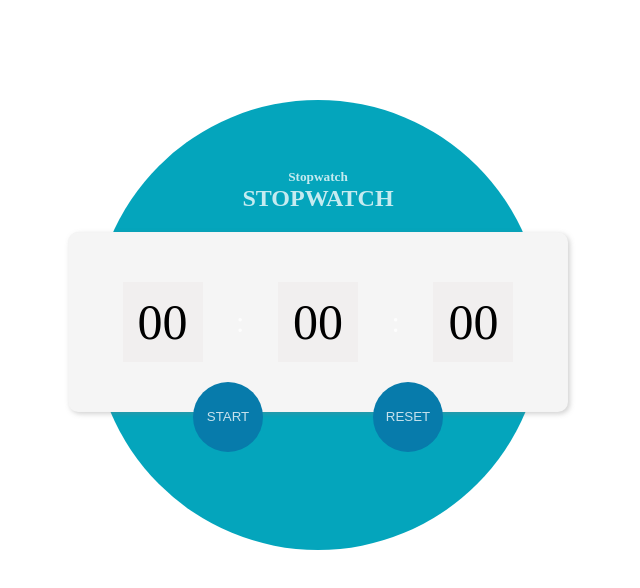
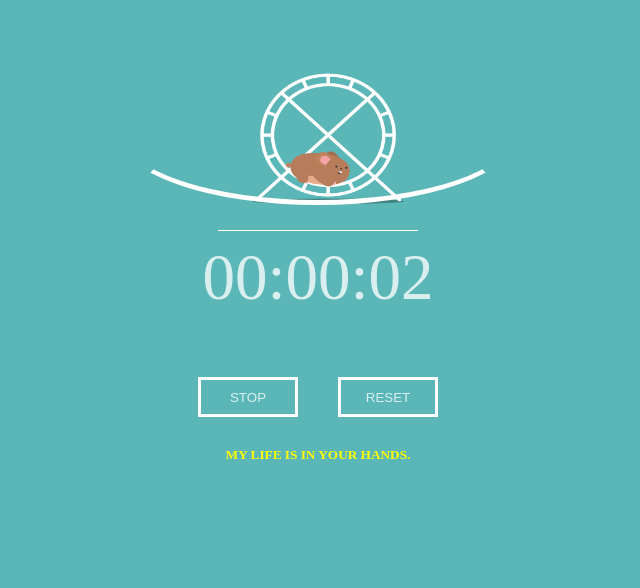
Before and after one commit to albaranlex/stopwatch, a website: page src/index.html in a window 1280 px wide. Both pictures are taken after a click on the button "START". Shown: the whole page, without its empty margins (322-962 px from the left). Drawn offline with nearby package versions, Linux system fonts and the light colour scheme; files that its build step writes are made by us from their sources.

Commit message:
added gif

```diff
--- a/src/index.html
+++ b/src/index.html
@@ -13,22 +13,22 @@
   </head>
   <body background="blue">
     <div class="main-container">
-      <h5>Stopwatch</h5>
-      <h2>STOPWATCH</h2>
-      <div class="clock">
-        <div class="hour-cont">00</div>
-        <div class="colon">:</div>
-        <div class="min-cont">00</div>
-        <div class="colon">:</div>
-        <div class="sec-cont">00</div>
+      <div class="hamster">
+        <img src="./images/hamster-still.jpg" alt="running hamster" class = "still" />
+        <img src="./images/hamster.gif" alt="running hamster" class = "motion"/>
       </div>
+      <div class="half-circle"></div>
+      <div class="line"></div>
+      <div class="clock">00:00:00</div>
       <div class="buttons">
-        <div class="stop">
-          <button>START</button>
+        <div>
+          <button id="startStop" onclick="startStop()">START</button>
         </div>
-        <div class="reset"><button>RESET</button></div>
+      <div >
+        <button id="reset" onclick="reset()">RESET</button>
       </div>
     </div>
+    <div><h5>MY LIFE IS IN YOUR HANDS.</p></div>
     <script src="./scripts/index.js"></script>
   </body>
 </html>
--- a/src/scripts/index.js
+++ b/src/scripts/index.js
@@ -1,63 +1,72 @@
-const timer = document.querySelector(".clock");
-const hour = document.querySelector(".hour-cont");
-const minute = document.querySelector(".min-cont");
-const second = document.querySelector(".sec-cont");
+//SELECTORS
+const startButton = document.querySelector(".start");
+const stopButton = document.querySelector(".stop");
+const resetButton = document.querySelector(".reset");
+//VARIABLES
+let seconds = 0;
+let minutes = 0;
+let hours = 0;
 
-var hr = 0;
-var min = 0;
-var sec = 0;
-var stoptime = true;
+let displaySeconds = 0;
+let displayMinutes = 0;
+let displayHours = 0;
 
-function startTimer() {
-  if (stoptime == true) {
-    stoptime = false;
-    timerCycle();
+let interval = null;
+
+let status = "stopped";
+
+function stopWatch() {
+  seconds++;
+
+  if (seconds / 60 === 1) {
+    seconds = 0;
+    minutes++;
+
+    if (minutes / 60 === 1) {
+      minutes = 0;
+      hours++;
+    }
   }
+  if (seconds < 10) {
+    displaySeconds = "0" + seconds.toString();
+  } else {
+    displaySeconds = seconds;
+  }
+  if (minutes < 10) {
+    displayMinutes = "0" + minutes.toString();
+  } else {
+    displayMinutes = minutes;
+  }
+  if (hours < 10) {
+    displayHours = "0" + hours.toString();
+  } else {
+    displayHours = hours;
+  }
+
+  document.querySelector(".clock").innerHTML =
+    displayHours + ":" + displayMinutes + ":" + displaySeconds;
 }
-function stopTimer() {
-  if (stoptime == false) {
-    stoptime = true;
+
+function startStop() {
+  if (status === "stopped") {
+    interval = window.setInterval(stopWatch, 1000);
+    document.querySelector("#startStop").innerHTML = "STOP";
+    document.querySelector(".motion").style.display = "unset";
+    status = "started";
+  } else {
+    window.clearInterval(interval);
+    document.querySelector("#startStop").innerHTML = "START";
+    document.querySelector(".still").style.display = "unset";
+    document.querySelector(".motion").style.display = "none";
+    status = "stopped";
   }
 }
 
-function timerCycle() {
-  if (stoptime == false) {
-    sec = parseInt(sec);
-    min = parseInt(min);
-    hr = parseInt(hr);
-
-    sec = sec + 1;
-
-    if (sec == 60) {
-      min = min + 1;
-      sec = 0;
-    }
-    if (min == 60) {
-      hr = hr + 1;
-      min = 0;
-      sec = 0;
-    }
-
-    if (sec < 10 || sec == 0) {
-      sec = "0" + sec;
-    }
-    if (min < 10 || min == 0) {
-      min = "0" + min;
-    }
-    if (hr < 10 || hr == 0) {
-      hr = "0" + hr;
-    }
-
-    hour.innerHTML = hr;
-    minute.innerHTML = min;
-    second.innerHTML = sec;
-
-    setTimeout("timerCycle()", 1000);
-  }
+function reset() {
+  window.clearInterval(interval);
+  seconds = 0;
+  minutes = 0;
+  hours = 0;
+  document.querySelector(".clock").innerHTML = "00:00:00";
+  document.querySelector("#startStop").innerHTML = "START";
 }
-
-function resetTimer() {
-  hour.innerHTML = "00";
-  minute.innerHTML = "00";
-  second.innerHTML = "00";
-}
--- a/src/scss/abstracts/_mixins.scss
+++ b/src/scss/abstracts/_mixins.scss
@@ -2,5 +2,4 @@
   display: flex;
   justify-content: center;
   align-items: center;
-  align-self: center;
 }
--- a/src/scss/layouts/_general-formatting.scss
+++ b/src/scss/layouts/_general-formatting.scss
@@ -9,66 +9,84 @@
 body {
   @include page-center;
   font-family: Avenir;
+  background-color: #5bb7b7;
 }
 
 .main-container {
   @include page-center;
   flex-direction: column;
-  background-color: #04a5bc;
-  border-radius: 100%;
   width: 450px;
-  height: 450px;
-  transition: 0.3s;
-  margin: 100px;
+  height: 500px;
+  margin: 50px;
   position: relative;
+}
+
+img {
+  width: 250px;
+  height: 170px;
+  position: absolute;
+  top: 0px;
+  right: 90px;
+  z-index: 0;
+  border-bottom: 50px;
+}
+
+.motion {
+  display: none;
+}
+
+.half-circle {
+  width: 400px;
+  height: 105px;
+  border: solid 5px white;
+  border-color: white transparent transparent transparent;
+  border-radius: 70%/100px 100px 0 0;
+  transform: rotate(180deg);
+  z-index: 1;
+  position: absolute;
+  top: 50px;
+}
+.line {
+  background-color: white;
+  width: 200px;
+  height: 1px;
+  z-index: 1;
+  position: absolute;
+  top: 180px;
 }
 
 .buttons {
   height: 50px;
   display: flex;
   flex-direction: row;
-  .stop button,
-  .reset button {
-    margin: -50px 50px;
-    width: 70px;
-    height: 70px;
-    border-radius: 100%;
-    border: none;
-    background-color: #077bab;
-  }
-  .stop button {
-    position: absolute;
-    left: 50px;
-  }
-
-  .reset button {
-    position: absolute;
-    right: 50px;
+  #startStop,
+  #reset {
+    margin: 10px 20px;
+    width: 100px;
+    height: 40px;
+    border: 3px solid white;
+    background-color: transparent;
   }
 }
+
+button:hover {
+  color: yellow;
+}
+
 .clock {
   @include page-center;
   justify-content: space-evenly;
-  background-color: whitesmoke;
   width: 500px;
   height: 180px;
-  border: 1px solid #f5f5f596;
-  border-radius: 10px;
-  box-shadow: 2px 2px 5px #7a7a7a56;
-  margin: 20px 80px;
+  margin: 50px 80px;
+  margin-bottom: 0;
   padding: 20px;
   white-space: nowrap;
-  .hour-cont,
-  .min-cont,
-  .sec-cont {
-    @include page-center;
-    width: 80px;
-    height: 80px;
-    background-color: #e6e1e157;
-    font-size: 50px;
-    color: black;
-  }
-  .colon {
-    font-size: 30px;
-  }
+  font-size: 65px;
+  z-index: 1;
 }
+
+h5 {
+  margin-top: 30px;
+  color: yellow;
+}
```
Also changed, not shown: src/images/hamster-still.jpg (added), src/images/hamster.gif (added), 3 other files.
